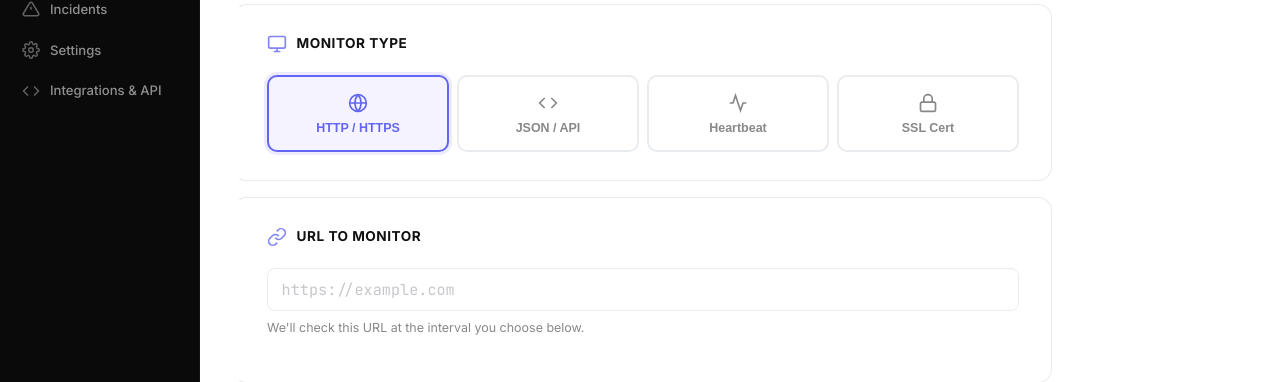
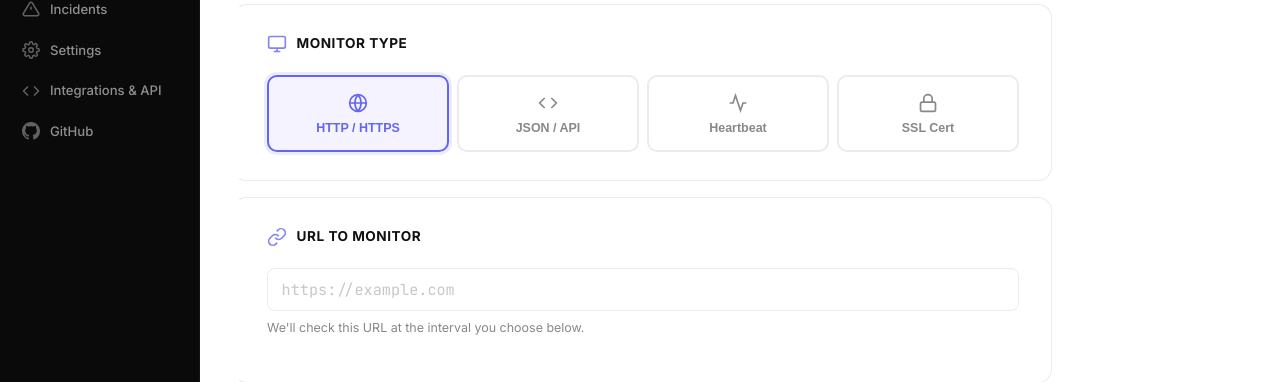
Before and after one commit to grantbang/statusrooster, a FastAPI app: template app/templates/add_monitor.html in a window 1280 px wide. Shown: the part 125-507 px from the top of the page. Run offline with FastAPI, Linux system fonts and the light colour scheme; the template is opened without the code that fills it, so the values that code supplies are empty.

Commit message:
Add GitHub link to dashboard sidebar nav
Co-Authored-By: Claude Opus 4.6 <noreply@anthropic.com>

```diff
--- a/app/templates/dashboard_base.html
+++ b/app/templates/dashboard_base.html
@@ -39,6 +39,10 @@
                 <svg width="18" height="18" viewBox="0 0 24 24" fill="none" stroke="currentColor" stroke-width="2"><polyline points="16 18 22 12 16 6"/><polyline points="8 6 2 12 8 18"/></svg>
                 <span class="nav-full">Integrations &amp; API</span><span class="nav-short">API</span>
             </a>
+            <a href="https://github.com/grantbang/statusrooster" class="app-sidebar-link" target="_blank" rel="noopener">
+                <svg width="18" height="18" viewBox="0 0 24 24" fill="currentColor"><path d="M12 0C5.37 0 0 5.37 0 12c0 5.31 3.435 9.795 8.205 11.385.6.105.825-.255.825-.57 0-.285-.015-1.23-.015-2.235-3.015.555-3.795-.735-4.035-1.41-.135-.345-.72-1.41-1.23-1.695-.42-.225-1.02-.78-.015-.795.945-.015 1.62.87 1.845 1.23 1.08 1.815 2.805 1.305 3.495.99.105-.78.42-1.305.765-1.605-2.67-.3-5.46-1.335-5.46-5.925 0-1.305.465-2.385 1.23-3.225-.12-.3-.54-1.53.12-3.18 0 0 1.005-.315 3.3 1.23.96-.27 1.98-.405 3-.405s2.04.135 3 .405c2.295-1.56 3.3-1.23 3.3-1.23.66 1.65.24 2.88.12 3.18.765.84 1.23 1.905 1.23 3.225 0 4.605-2.805 5.625-5.475 5.925.435.375.81 1.095.81 2.22 0 1.605-.015 2.895-.015 3.3 0 .315.225.69.825.57A12.02 12.02 0 0024 12c0-6.63-5.37-12-12-12z"/></svg>
+                GitHub
+            </a>
         </nav>
         <div class="app-sidebar-footer">
             <a href="/settings" class="app-sidebar-user app-sidebar-user-link">
```
